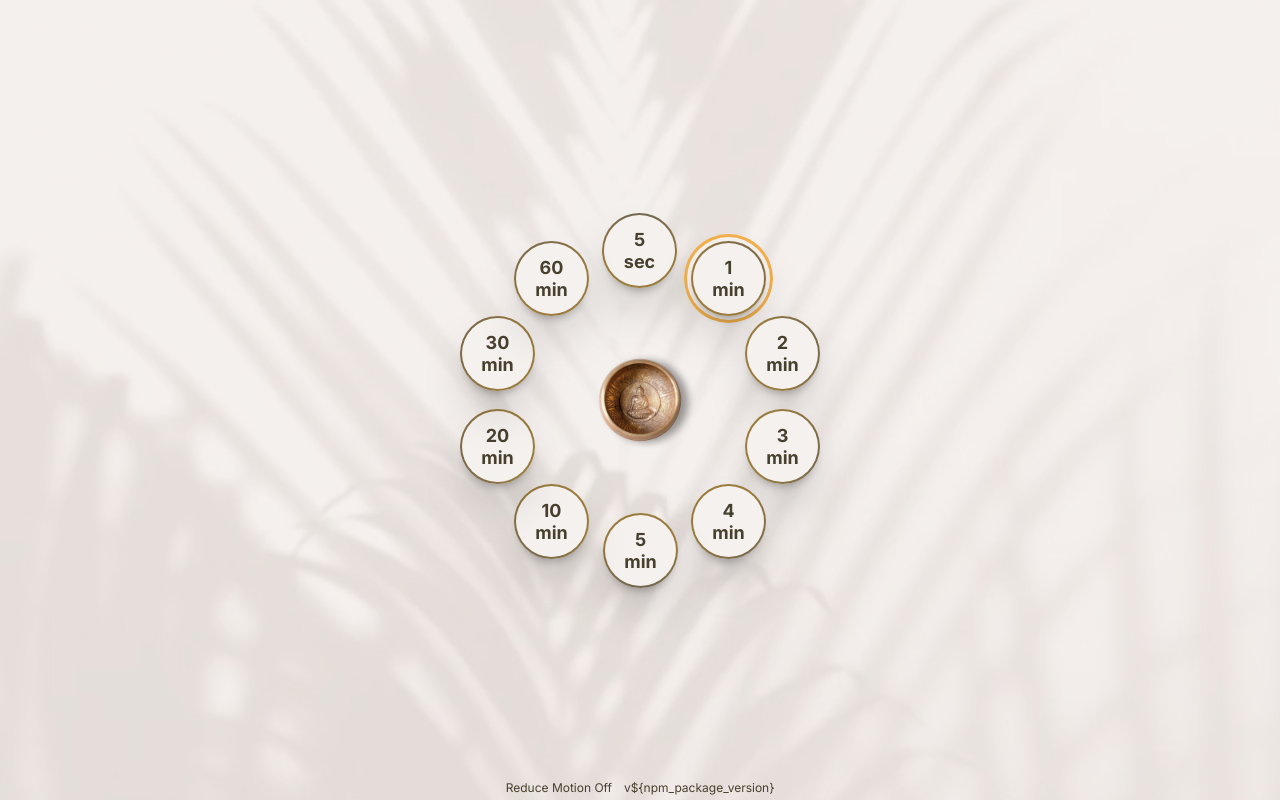
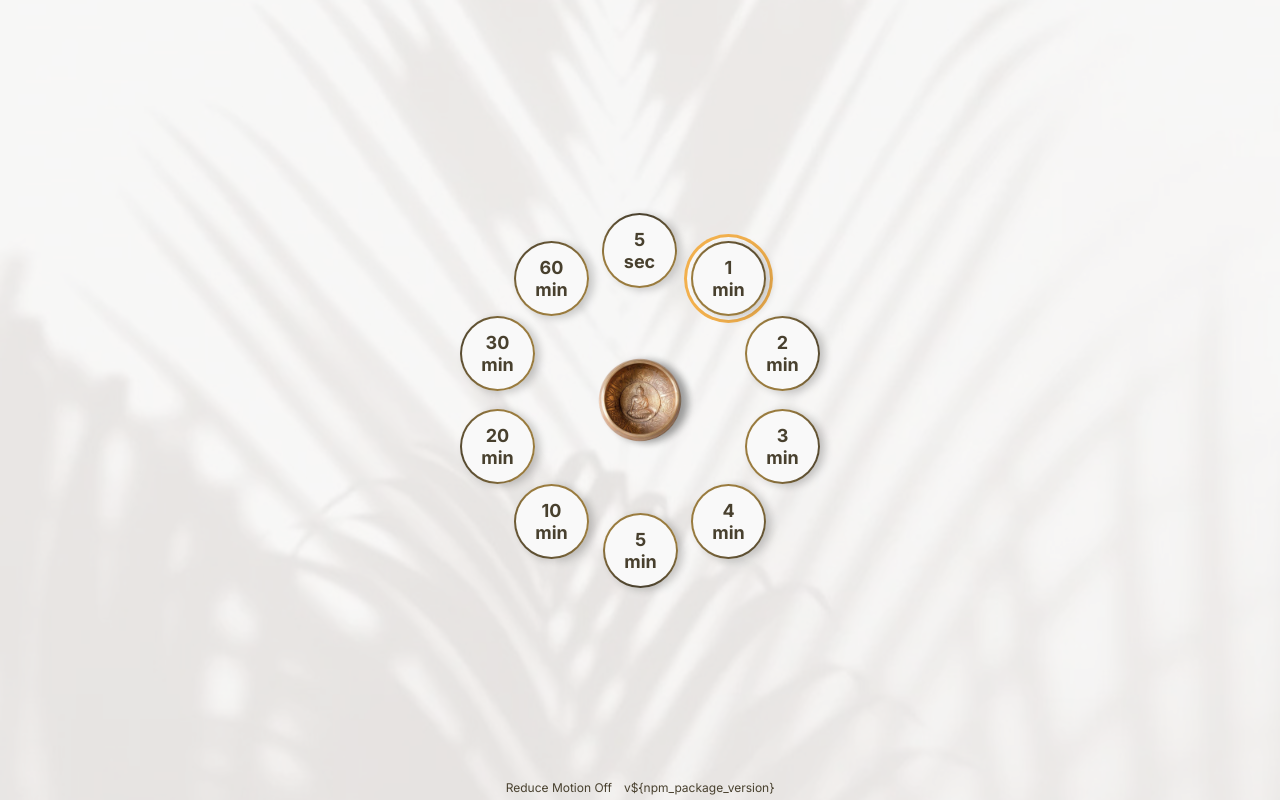
Before and after one commit to samueleiche/om.samueleiche.com, a Vue app: page / in a window 1280 px wide. Built offline with nearby package versions, Linux system fonts and the light colour scheme; no server answers.

Commit message:
more consistent shadows and colors

```diff
--- a/src/App.vue
+++ b/src/App.vue
@@ -32,8 +32,11 @@ export default defineComponent({
 	--circle-y: 50%;
 	--circle-radius: 71%;
 
-	--primary-light: #f5f1ee;
+	--black: #000;
+	--primary-light: #f9f9f9;
 	--primary-dark: #48402e;
+
+	--secondary-light: #f2b04d;
 }
 
 *,
@@ -57,7 +60,6 @@ body {
 }
 
 body {
-	background: #fef9f8;
 	font-family: 'Inter', sans-serif;
 	color: var(--primary-dark);
 	margin: 0;
--- a/src/components/views/menu/components/LotusMenu.vue
+++ b/src/components/views/menu/components/LotusMenu.vue
@@ -36,7 +36,7 @@ interface MenuOption {
 function getBorderGradient(angle: number) {
 	const deg = (angle + 55) * (180 / Math.PI)
 
-	return `linear-gradient(${deg}deg, #f5f1ee, #f5f1ee) padding-box, linear-gradient(${deg}deg, #72664d, #997b3e 60%) border-box`
+	return `linear-gradient(${deg}deg, var(--primary-light), var(--primary-light)) padding-box, linear-gradient(${deg}deg, var(--primary-dark), #997b3e 60%) border-box`
 }
 
 export default defineComponent({
@@ -128,23 +128,23 @@ export default defineComponent({
 	line-height: 1.2;
 	cursor: pointer;
 	user-select: none;
-	box-shadow: 0 25px 50px -12px rgb(0 0 0 / 25%), 0 8px 10px -6px rgb(0 0 0 / 30%);
+	box-shadow: rgba(0, 0, 0, 0.2) 5px 2px 8px;
 	transition: box-shadow 160ms;
 	-webkit-tap-highlight-color: transparent;
 
 	&:not(.lotus-menu-option-transition-enter-active) {
+		transition: transform 160ms;
+
 		&:hover,
 		&:focus,
 		&:active {
-			transition: transform 100ms;
 			transform: scale(0.95, 0.95);
 		}
 	}
 }
 
 .lotus-menu-option-active {
-	box-shadow: 0 25px 50px -12px rgb(0 0 0 / 25%), 0 8px 10px -6px rgb(0 0 0 / 30%), 0 0 0 4px var(--primary-light),
-		0 0 0 7px #f2b04d;
+	box-shadow: rgba(0, 0, 0, 0.2) 5px 2px 8px, 0 0 0 4px var(--primary-light), 0 0 0 7px var(--secondary-light);
 }
 
 .lotus-menu-option span {
--- a/src/components/views/timer/TimerView.vue
+++ b/src/components/views/timer/TimerView.vue
@@ -230,7 +230,7 @@ export default defineComponent({
 
 <style lang="scss" scoped>
 .canvas {
-	background-color: #000;
+	background-color: var(--black);
 	cursor: pointer;
 	-webkit-tap-highlight-color: transparent;
 }
--- a/src/components/views/timer/components/TimerOverlay.vue
+++ b/src/components/views/timer/components/TimerOverlay.vue
@@ -108,9 +108,9 @@ export default defineComponent({
 	border-radius: 50%;
 	font-weight: 700;
 	font-size: 16px;
-	color: #000;
+	color: var(--black);
 	background-color: var(--primary-light);
-	box-shadow: 0 0 0 4px #000, 0 0 0 7px var(--primary-light);
+	box-shadow: 0 0 0 4px var(--black), 0 0 0 7px var(--primary-light);
 	transform: translate(0, 174px);
 	transition: transform 100ms;
 	-webkit-tap-highlight-color: transparent;
```
